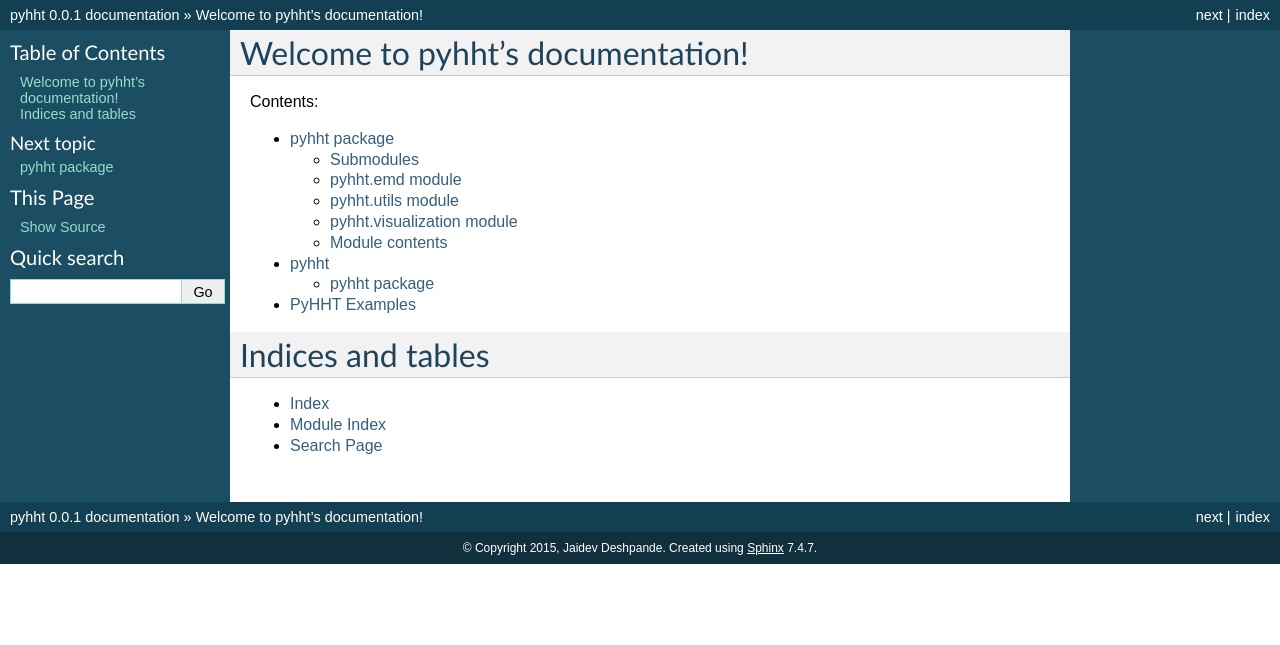
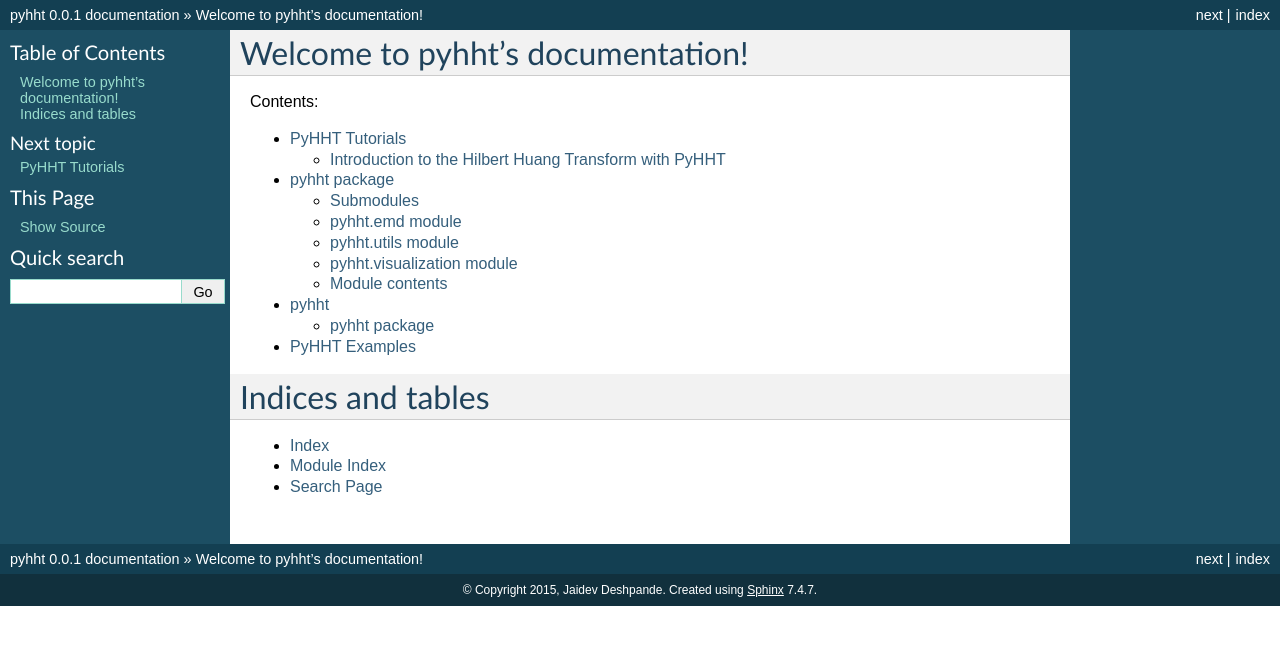
Before and after one commit to jaidevd/pyhht, a Sphinx documentation site: the page built from docs/source/index.rst, in a window 1280 px wide. Shown: the top 645 px of the page. Built offline with Sphinx 7.4.7, drawn with Linux system fonts in a browser that asks for light colours; some of the changed lines change nothing that is shown.

Commit message:
WIP: First tutorial

```diff
--- a/docs/source/index.rst
+++ b/docs/source/index.rst
@@ -11,6 +11,7 @@ Contents:
 .. toctree::
    :maxdepth: 2
 
+   tutorials
    apiref/pyhht
    apiref/modules
    examples
--- /dev/null
+++ b/docs/source/tutorials.rst
@@ -0,0 +1,9 @@
+PyHHT Tutorials
+===============
+
+Contents:
+
+.. toctree::
+    :maxdepth: 2
+
+    tutorials/introduction
--- /dev/null
+++ b/docs/source/tutorials/introduction.rst
@@ -0,0 +1,28 @@
+Introduction to the Hilbert Huang Transform with PyHHT
+======================================================
+
+The `Hilbert Huang transform
+<https://en.wikipedia.org/wiki/Hilbert%E2%80%93Huang_transform>`_
+(HHT) is a time series analysis technique that is
+designed to handle nonlinear and nonstationary time series data. PyHHT is a
+Python module based on NumPy and SciPy which implements the HHT. This tutorial
+introduces HHT, the common vocabulary associated with it and the usage of the
+PyHHT module itself to analyze time series data.
+
+
+Motivation for the Hilbert Huang Transform
+------------------------------------------
+
+To begin with, let us construct a nonstationary signal, and try to glean its
+time and frequency characteristics. Consider the signal obtained as follows::
+
+    >>> import numpy as np
+    >>> import matplotlib.pyplot as plt
+    >>> from tftb.generators import fmconst
+    >>> n_points = 128
+    >>> mode1, iflaw1 = fmconst(n_points, fnorm=0.2)
+    >>> mode2, iflaw2 = fmconst(n_points, fnorm=0.4)
+    >>> signal = np.r_[mode1, mode2]
+    >>> plt.plot(np.real(signal)), plt.grid(), plt.show()
+
+.. plot:: tutorials/plots/intro_1.py
--- /dev/null
+++ b/docs/source/tutorials/plots/intro_1.py
@@ -0,0 +1,9 @@
+import numpy as np
+import matplotlib.pyplot as plt
+from tftb.generators import fmconst
+n_points = 128
+mode1, iflaw1 = fmconst(n_points, fnorm=0.1)
+mode2, iflaw2 = fmconst(n_points, fnorm=0.3)
+signal = np.r_[mode1, mode2]
+plt.plot(np.real(signal)), plt.xlim(xmax=256)
+plt.grid(), plt.show()
```
